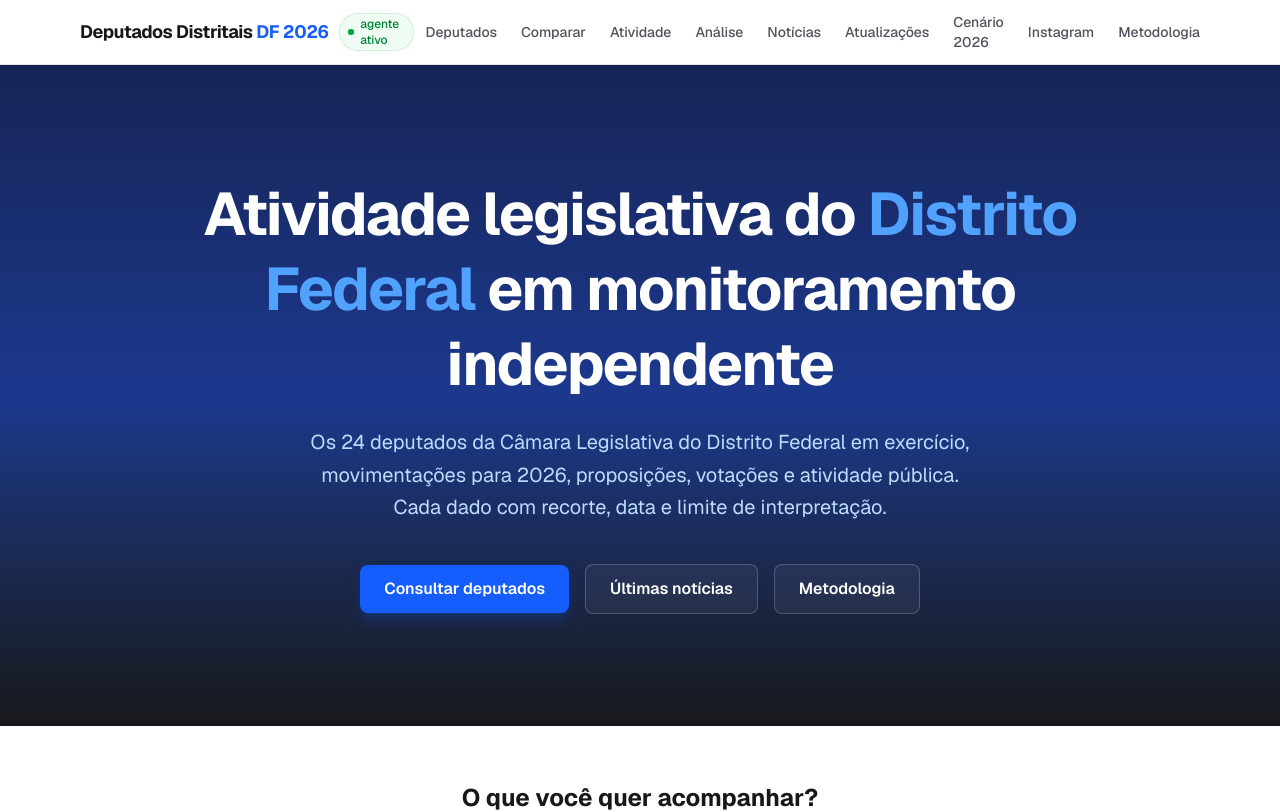
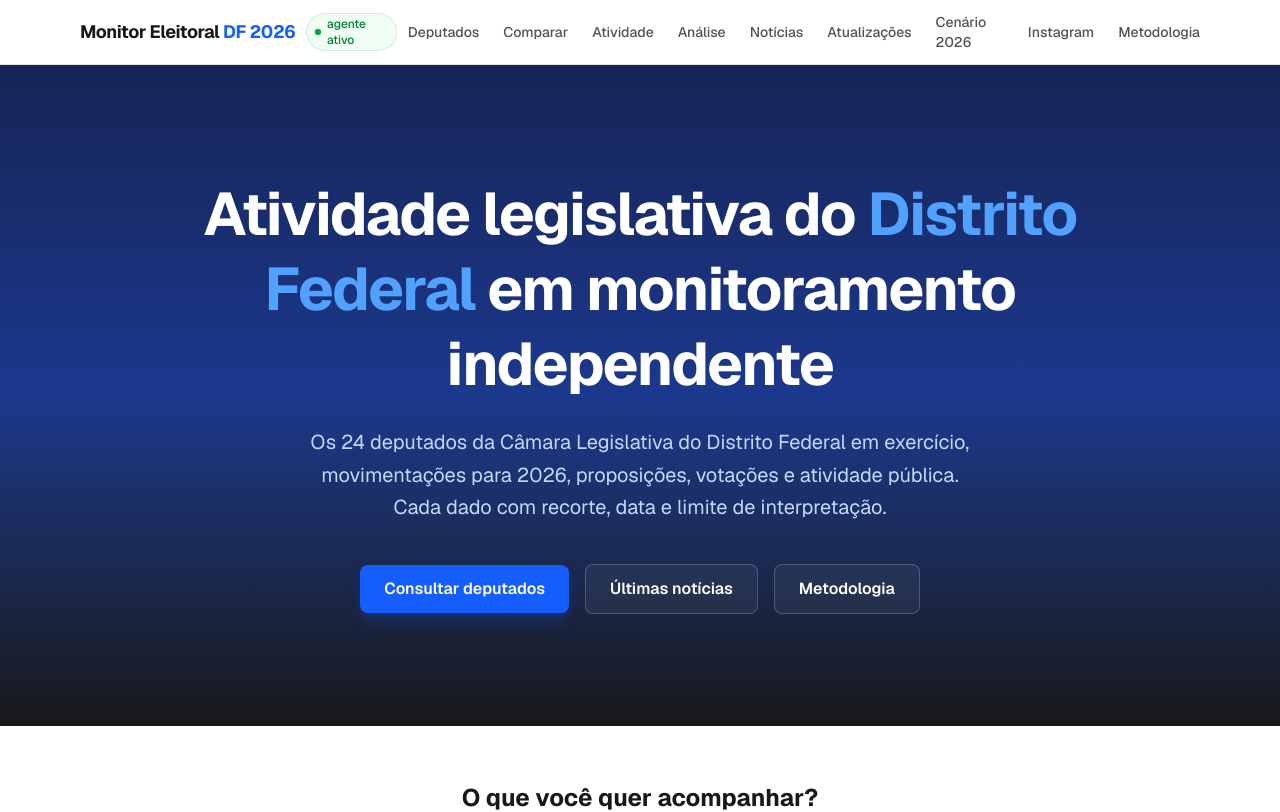
Before and after one commit to gustavomelofr/deputados-distritais-df-2026, a Next.js app: page / in a window 1280 px wide. Shown: the top 812 px of the page. Built offline with nearby package versions, Linux system fonts and the light colour scheme.

Commit message:
feat(loop): atualização aprovada 2026-07-27T13-19-02-828Z (#104)
Co-authored-by: Agente Contínuo <agente@deputadosdistritais.dev>

```diff
--- a/src/app/layout.tsx
+++ b/src/app/layout.tsx
@@ -39,25 +39,25 @@ const geistMono = Geist_Mono({
 });
 
 export const metadata: Metadata = {
-  title: "Deputados Distritais DF 2026 — Monitor Independente",
+  title: "Monitor Eleitoral DF 2026 — Monitor Independente",
   description:
-    "Monitoramento independente dos 24 deputados distritais do Distrito Federal. Proposições, votações, presença, gastos e cobertura jornalística organizados com contexto editorial.",
+    "Monitoramento independente das eleições de 2026 no Distrito Federal para governador e vice, senador, deputado federal e deputado distrital. Notícias, evidências de pré-candidatura, registros oficiais e atividade legislativa da CLDF organizados com contexto editorial.",
   alternates: {
     canonical: "/",
   },
   openGraph: {
     type: "website",
     locale: "pt_BR",
-    siteName: "Deputados Distritais DF 2026",
-    title: "Deputados Distritais DF 2026 — Monitor Independente",
+    siteName: "Monitor Eleitoral DF 2026",
+    title: "Monitor Eleitoral DF 2026 — Monitor Independente",
     description:
-      "Monitoramento independente dos 24 deputados distritais do Distrito Federal. Proposições, votações, presença, gastos e cobertura jornalística organizados com contexto editorial.",
+      "Monitoramento independente das eleições de 2026 no Distrito Federal para governador e vice, senador, deputado federal e deputado distrital. Notícias, evidências de pré-candidatura, registros oficiais e atividade legislativa da CLDF organizados com contexto editorial.",
   },
   twitter: {
     card: "summary_large_image",
-    title: "Deputados Distritais DF 2026 — Monitor Independente",
+    title: "Monitor Eleitoral DF 2026 — Monitor Independente",
     description:
-      "Monitoramento independente dos 24 deputados distritais do Distrito Federal. Proposições, votações, presença, gastos e cobertura jornalística organizados com contexto editorial.",
+      "Monitoramento independente das eleições de 2026 no Distrito Federal para governador e vice, senador, deputado federal e deputado distrital. Notícias, evidências de pré-candidatura, registros oficiais e atividade legislativa da CLDF organizados com contexto editorial.",
   },
 };
 
@@ -83,10 +83,10 @@ export default function RootLayout({
             <div className="flex items-center gap-3 min-w-0">
               <a
                 href="/"
-                aria-label="Deputados Distritais DF 2026 — página inicial"
+                aria-label="Monitor Eleitoral DF 2026 — página inicial"
                 className="text-lg font-bold tracking-tight text-zinc-900 shrink-0 rounded focus:outline-none focus-visible:ring-2 focus-visible:ring-blue-500"
               >
-                Deputados Distritais <span className="text-blue-600">DF 2026</span>
+                Monitor Eleitoral <span className="text-blue-600">DF 2026</span>
               </a>
               <span
                 aria-label="Agente autônomo ativo: monitoramento contínuo de fontes públicas"
@@ -108,12 +108,15 @@ export default function RootLayout({
         <footer className="border-t border-zinc-200 bg-zinc-100 py-8 text-xs text-zinc-500">
           <div className="mx-auto max-w-6xl px-4 text-center">
             <p className="font-semibold text-zinc-700 text-sm mb-2">
-              Deputados Distritais DF 2026
+              Monitor Eleitoral DF 2026
             </p>
-            <p>Monitor independente dos 24 deputados distritais do Distrito Federal.</p>
+            <p>
+              Monitor independente das eleições de 2026 no Distrito Federal:
+              governo e vice, Senado, Câmara Federal e CLDF.
+            </p>
             <p className="mt-2">
               Dados públicos organizados para fins informativos e analíticos.
-              Não é página oficial da CLDF ou de órgão público.
+              Não é página oficial de órgão público ou partido.
             </p>
             <p className="mt-4 text-zinc-400 text-[11px]">
               {ultimaAtualizacao
```
Also changed, not shown: 1 other file (tests, documents, lock files or other folders).
